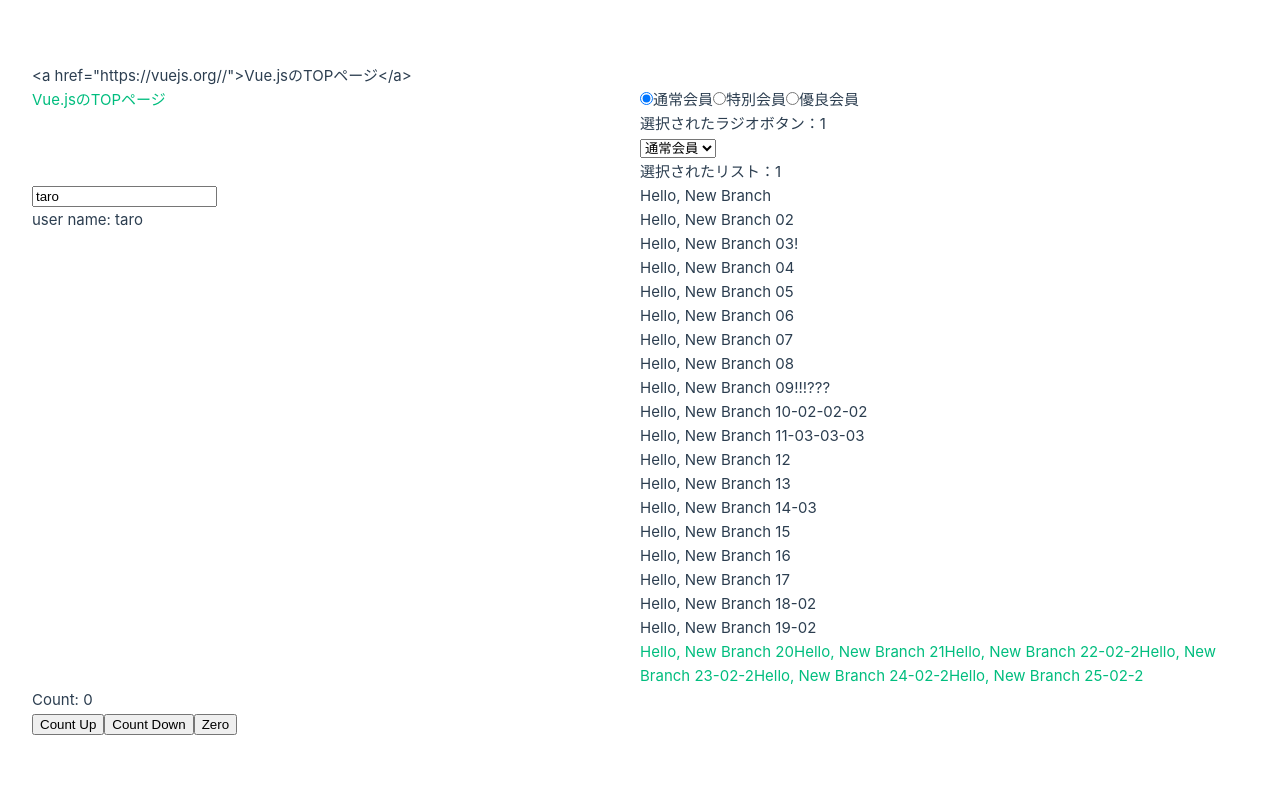
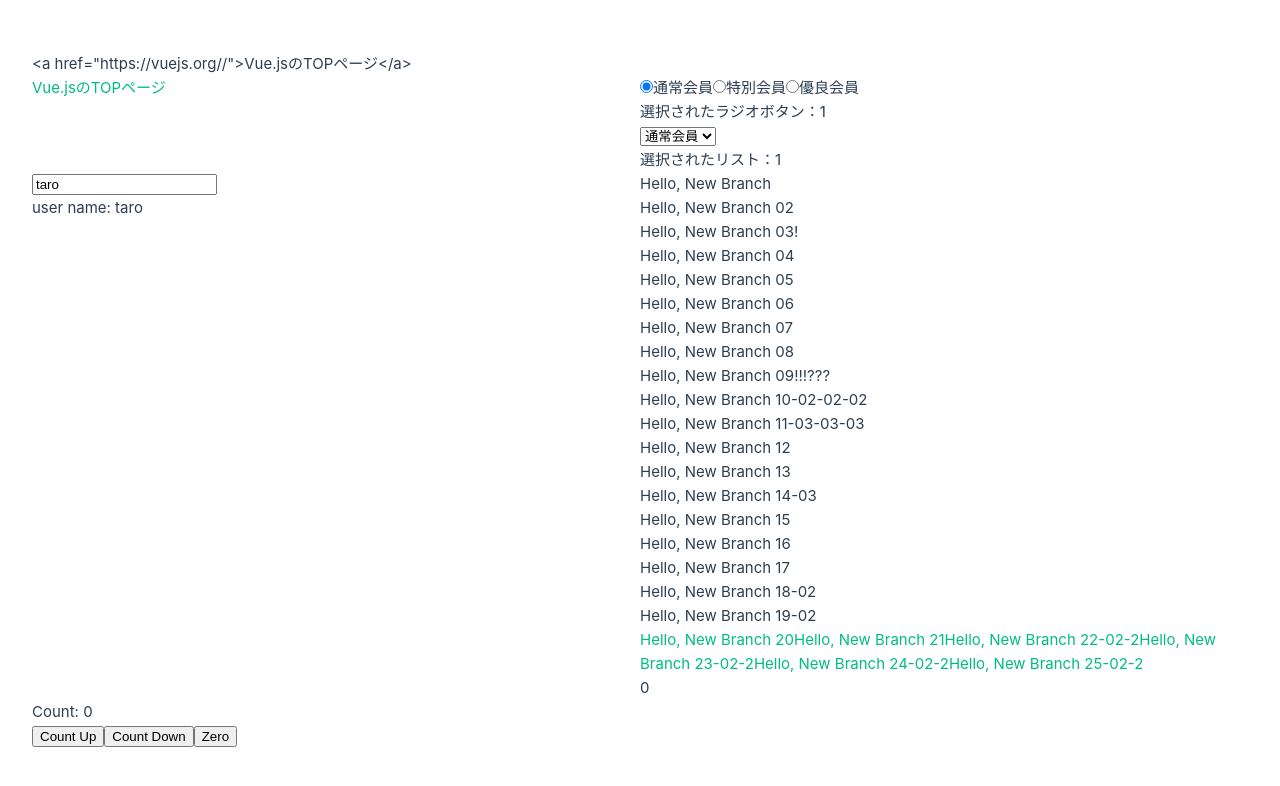
Before and after one commit to koyamal/pra_vue3, a Vue app in the folder Vue3FrontDevTextBook02/chap02/hello-vue/: page / in a window 1280 px wide. Shown: the top 786 px of the page. Built offline with nearby package versions, Linux system fonts and the light colour scheme.

Commit message:
Add userId

```diff
--- a/Vue3FrontDevTextBook02/chap02/hello-vue/src/App.vue
+++ b/Vue3FrontDevTextBook02/chap02/hello-vue/src/App.vue
@@ -6,6 +6,7 @@ const memberTypeSelect = ref(1);
 const userName = ref("taro");
 const htmlStr = ref(`<a href="https://vuejs.org//">Vue.jsのTOPページ</a>`);
 const counter = ref(0);
+const userId = ref(0);
 
 const onClickCountUp = () => {
   counter.value++;
@@ -70,6 +71,7 @@ const onClickZeroReset = () => {
     <a>Hello, New Branch 23-02-2</a>
     <a>Hello, New Branch 24-02-2</a>
     <a>Hello, New Branch 25-02-2</a>
+    <p>{{ userId }}</p>
   </section>
   <section>
     <p>Count: {{ counter }}</p>
```
